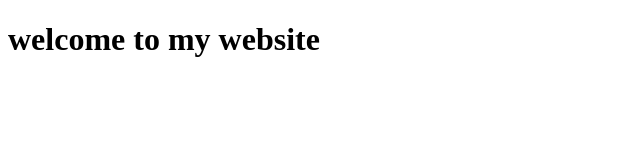
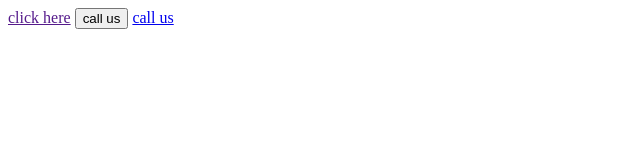
Before and after one commit to KrishnaDivineHealing/en, a plain HTML site: page index.html in a window 1280 px wide. Shown: the whole page, without its empty margins (0-640 px from the left). Drawn offline with Linux system fonts and the light colour scheme.

Commit message:
Update index.html

```diff
--- a/index.html
+++ b/index.html
@@ -3,10 +3,12 @@
 <head>
     <meta charset="UTF-8">
     <meta http-equiv="X-UA-Compatible" content="IE=edge">
-    <meta name="viewport" content="width=<>, initial-scale=1.0">
-    <title>Krishna Divine healing</title>
+    <meta name="viewport" content="width=device-width, initial-scale=1.0">
+    <title>Document</title>
 </head>
 <body>
-  <h1>welcome to my website</h1>
+    <a href="">click here</a>
+    <a href="https://google.com/"><button>call us</button></a>
+    <a href="tel:+918447101655">call us</a>
 </body>
 </html>
```
